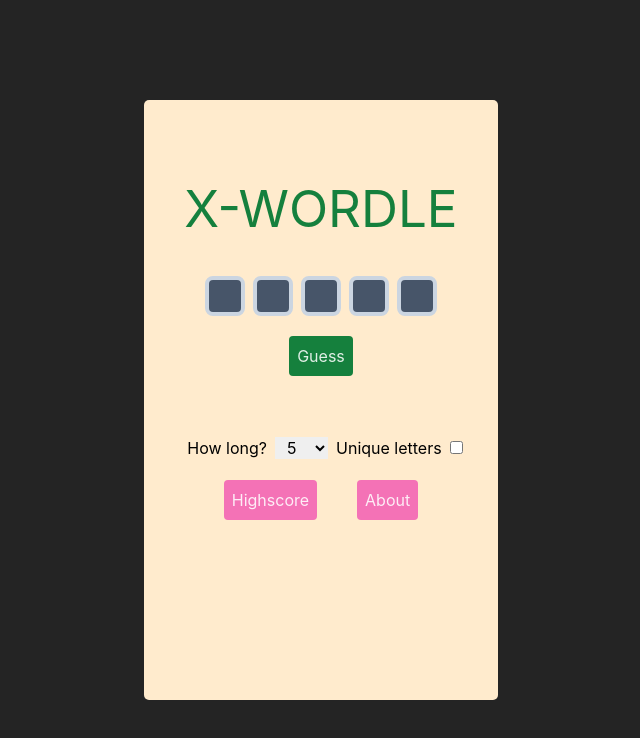
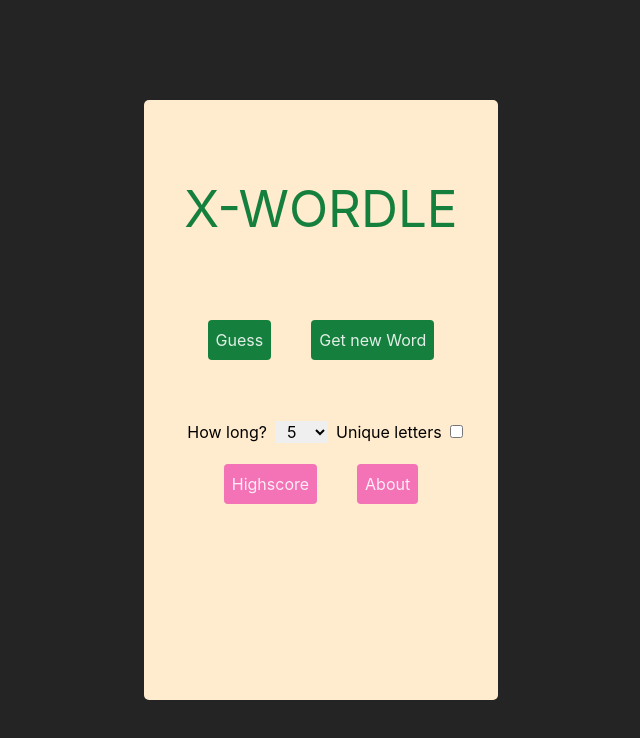
Before and after one commit to a-jaxell/x-wordle, a React (Vite) app: page / in a window 1280 px wide. Shown: the top 738 px of the page, without its empty margins (319-959 px from the left). Built offline with nearby package versions, Linux system fonts and the light colour scheme.

Commit message:
Add fetch word functionality with backend

```diff
--- a/src/backend/server.js
+++ b/src/backend/server.js
@@ -1,14 +1,14 @@
 import express from "express";
-import words5 from './words/words5.js'
-import {findWord} from '../js/findWord.js'
-import ejs from 'ejs';
-import {highscores} from '../js/mock.js'
+import words5 from "./words/words5.js";
+import { findWord } from "../js/findWord.js";
+import ejs from "ejs";
+import { highscores } from "../js/mock.js";
 
 const app = express();
 
 app.listen(5080);
 app.set("view engine", "ejs");
-app.set("views", './src/backend/templates');
+app.set("views", "./src/backend/templates");
 app.use(express.static("./public"));
 
 // Route for startpage
@@ -18,7 +18,6 @@ app.get("/", (req, res) => {
 
 // Routes for /highscores
 app.get("/highscore", (req, res) => {
-
   //TODO : Code that filters the database of highscores and
   // returns the 10 fastest ones.
 
@@ -26,7 +25,7 @@ app.get("/highscore", (req, res) => {
   res.render("highscore.ejs", { highscores });
 });
 // POST sends a new highscore to be added
-app.post("/highscore", (req, res) => {
+app.post("/api/highscore", (req, res) => {
   const newHighscore = {};
 
   // TODO: Check format of req.body
@@ -36,11 +35,10 @@ app.post("/highscore", (req, res) => {
 });
 // /word
 // GET sends a random word (default is 5 characters and unique letters)
-app.get("/word", async (req, res) => {
-
+app.get("/api/word", async (req, res) => {
   // Assign query string arguments to variables
   const length = Number(req.query.length) || 5;
-  const multiple = req.query.multiple === 'true';
+  const multiple = req.query.multiple === "true";
 
   const array = words5.words;
 
@@ -48,7 +46,10 @@ app.get("/word", async (req, res) => {
   // TODO: add code to include words from 5-10 letters long
   const word = await findWord(array, length, multiple);
 
-  res.status(200).send(await word);
+  res
+    .json({ word: await word })
+    .status(200)
+    .send();
 });
 
 // Gives 404 response and appropriate text for any requests not in the middleware stack
--- a/src/frontend/components/GuessWord.tsx
+++ b/src/frontend/components/GuessWord.tsx
@@ -1,18 +1,23 @@
 //Creates a box for a letter input
-import { styles } from '../styles'
+import { styles } from "../styles";
 interface GuessWordType {
   word: string[];
-  handleChange: Function
-  handleSubmit: Function
-  currentGuess: string[]
+  handleChange: Function;
+  handleSubmit: Function;
+  onNewWord: Function;
+  currentGuess: string[];
 }
 
-export function GuessWord({ word, handleChange, currentGuess, handleSubmit }: GuessWordType) {
+export function GuessWord({
+  onNewWord,
+  word,
+  handleChange,
+  currentGuess,
+  handleSubmit,
+}: GuessWordType) {
   return (
     <>
-      <form className={styles.guessForm}
-        onSubmit={(ev) => handleSubmit(ev)}
-      >
+      <form className={styles.guessForm} onSubmit={(ev) => handleSubmit(ev)}>
         {word.map((e, i) => {
           return (
             <input
@@ -25,10 +30,21 @@ export function GuessWord({ word, handleChange, currentGuess, handleSubmit }: Gu
             />
           );
         })}
-        <br/>
-        <button className={styles.button.secondary} type="submit">Guess</button>
+        <br />
+        <button className={styles.button.secondary} type="submit">
+          Guess
+        </button>
+        <button
+          type="button"
+          onClick={() => onNewWord()}
+          className={styles.button.secondary}
+        >
+          Get new Word
+        </button>
       </form>
-      <p className={styles.guess} id='currentGuess'>{currentGuess.join('')}</p>
+      <p className={styles.guess} id="currentGuess">
+        {currentGuess.join("")}
+      </p>
     </>
   );
 }
--- a/src/frontend/containers/GuessWordContainer.tsx
+++ b/src/frontend/containers/GuessWordContainer.tsx
@@ -4,12 +4,19 @@ import { GuessWord } from "../components/GuessWord";
 export const GuessWordContainer = () => {
   // This is the state keeping check on what letters are in the guess array
   const [guessWord, setGuessWord] = useState<string[]>([]);
+  const [correctWord, setCorrectWord] = useState<string[]>([]);
 
   // Mock word to be replaced with data from API
   // TODO: rework so it is stored in a state with other values from the backend
   // TODO: Write code for keeping it on the backend
-  const word = ["b", "a", "n", "a", "n"];
+  let word = [];
 
+  const getNewWord = async () => {
+    const res = await fetch("api/word");
+    const newWord = await res.json();
+    console.log(newWord);
+    setCorrectWord(newWord.word.split(""));
+  };
 
   // Add each letter from n input fields into an array on submit. where n is the length of the current word.
   const addLetterToArray = (event: Event) => {
@@ -19,14 +26,14 @@ export const GuessWordContainer = () => {
     console.log(guessWord);
   };
 
-  const handleSubmit = (event: Event) => {
+  const checkGuess = (event: Event) => {
     // This event checks wether the guessed word matches or not.
     // TODO: Logic for interaction with the backend.
 
     event.preventDefault();
     let target = document.getElementById("currentGuess");
 
-    if (word.join("") === guessWord.join("")) {
+    if (correctWord.join("") === guessWord.join("")) {
       target.innerText = "correct";
     } else {
       target.innerText = "incorrect";
@@ -35,10 +42,11 @@ export const GuessWordContainer = () => {
 
   return (
     <GuessWord
-      word={word}
+      word={correctWord}
       currentGuess={guessWord}
+      onNewWord={getNewWord}
       handleChange={addLetterToArray}
-      handleSubmit={handleSubmit}
+      handleSubmit={checkGuess}
     />
   );
 };
```
